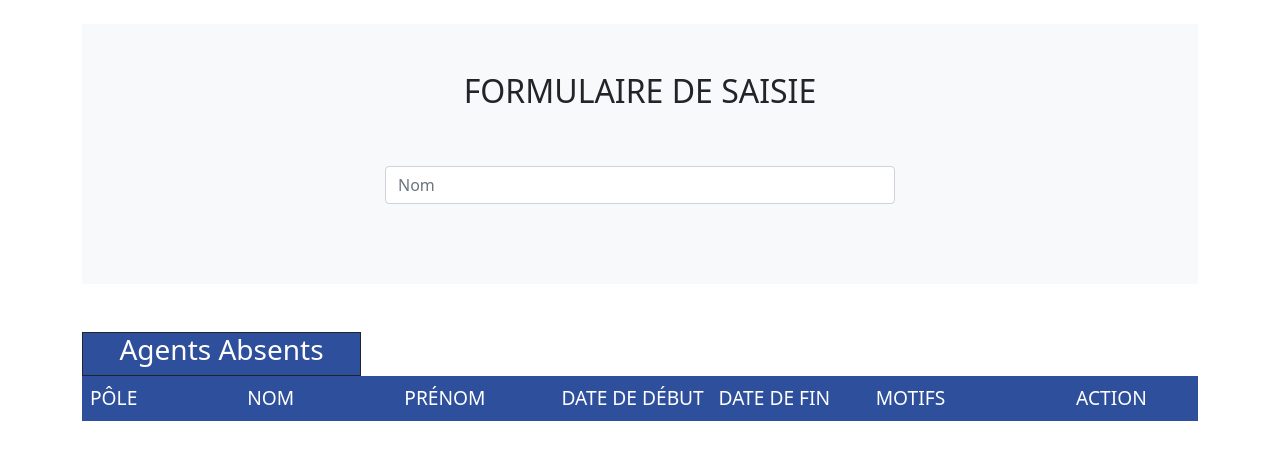
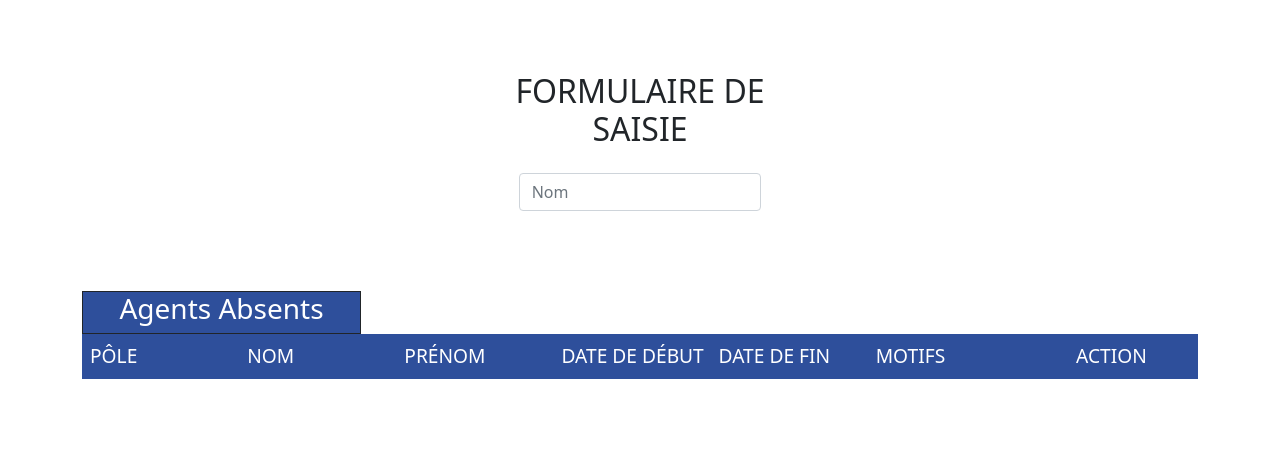
Before and after one commit to fabricedujardinportfolio/absences, a PHP site: page /index.php in a window 1280 px wide. Shown: the part 73-533 px from the top of the page. Run offline with PHP 8.4, Linux system fonts and the light colour scheme; the visitor is signed in with stand-in values (Sample User, id 1); data that the repository does not hold is empty.

Commit message:
formulaire reduit

```diff
--- a/model/form.php
+++ b/model/form.php
@@ -73,10 +73,10 @@ else {
 }
 
 ?>
-    <form class="container bg-light p-5" id="form1" action="index.php" method="post">
-
-      <div class="title row justify-content-center text-center text-uppercase mb-5">
-        <div class="col-md-6">
+    <form class="container d-flex" id="form1" action="index.php" method="post">
+      <div class="col-8 formulaire m-auto">
+      <div class="title row justify-content-center text-center text-uppercase mb-3">
+        <div class="col-md-6 pt-5">
           <h2>Formulaire de Saisie</h2>
           <?php if ($msg): ?>
           <p><?=$msg?></p>
@@ -84,7 +84,7 @@ else {
         </div>
       </div>
       <div class="col-md-12 d-flex justify-content-center text-center">
-        <div class="col-md-6">
+        <div class="col-md-4">
           <span>
             <input type="text" id="nameUser" name="nameUser" style="display:none;">
           </span>
@@ -98,11 +98,11 @@ else {
         </div>
       </div>
 <div class="col-12 showSubmit" style="display:none">
-      <div class="col-md-12 d-flex text-center my-5">
-        <div class="col-md-6">
+      <div class="row justify-content-center text-center my-1">
+        <div class="col-md-4">
           <div class="col-md-12 d-flex align-items-center">
             <div class="col-md-4">
-              <label for="inputLastName" class="form-label m-0">DATE DE DÉBUT</label>
+              <label for="inputLastName" class="form-label m-0 fs-6">DATE DE DÉBUT</label>
             </div>
             <div class="col-md-8">
               <input type="date" id="dayNow" class="form-control" name="date_start"
@@ -110,7 +110,9 @@ else {
             </div>
           </div>
         </div>
-        <div class="col-md-6">
+      </div>
+      <div class="row justify-content-center text-center my-1">
+        <div class="col-md-4">
           <div class="col-md-12 d-flex align-items-center ">
             <div class="col-md-4 ">
               <label for="inputLastName" class="form-label m-0">DATE DE FIN</label>
@@ -123,7 +125,7 @@ else {
       </div>
 
       <div class="row justify-content-center">
-        <div class="col-md-6 justify-content-center">
+        <div class="col-md-4 justify-content-center">
           <div class="input-group mb-3">
             <select class="form-select" id="inputGroupSelect01" name="motifs_id">
               <option selected value="1">Motif...</option>
@@ -135,11 +137,12 @@ else {
         </div>
       </div>
       <div class="row">
-        <div class="col-md-12 mt-3 text-center">
+        <div class="col-md-12 mt-3 text-center pb-5">
           <button type="submit" name="valider" class="btn btn-primary">VALIDER</button>
         </div>
       </div>
-      </div>
+    </div>
+    </div>
     </form>
     <!-- ************Table de récap***************** -->
     <?php
--- a/views/display.php
+++ b/views/display.php
@@ -9,7 +9,7 @@
 <?php
   try {
     $pole_service = "pole_service";
-    $stmt = $conn->prepare('SELECT pole_service, absences_absences.id, name,first_name,date_start,date_end FROM `absences_absences`,`agents` WHERE agents_id=agents.id ORDER BY pole_service=? AND name');
+    $stmt = $conn->prepare('SELECT pole_service, absences_absences.id, name,first_name,date_start,date_end FROM `absences_absences`,`agents` WHERE agents_id=agents.id ORDER BY pole_service=? , name');
     $stmt->execute([$pole_service]);
     $posts = $stmt->fetchAll(PDO::FETCH_ASSOC);
     }catch(PDOException $e) {
```
